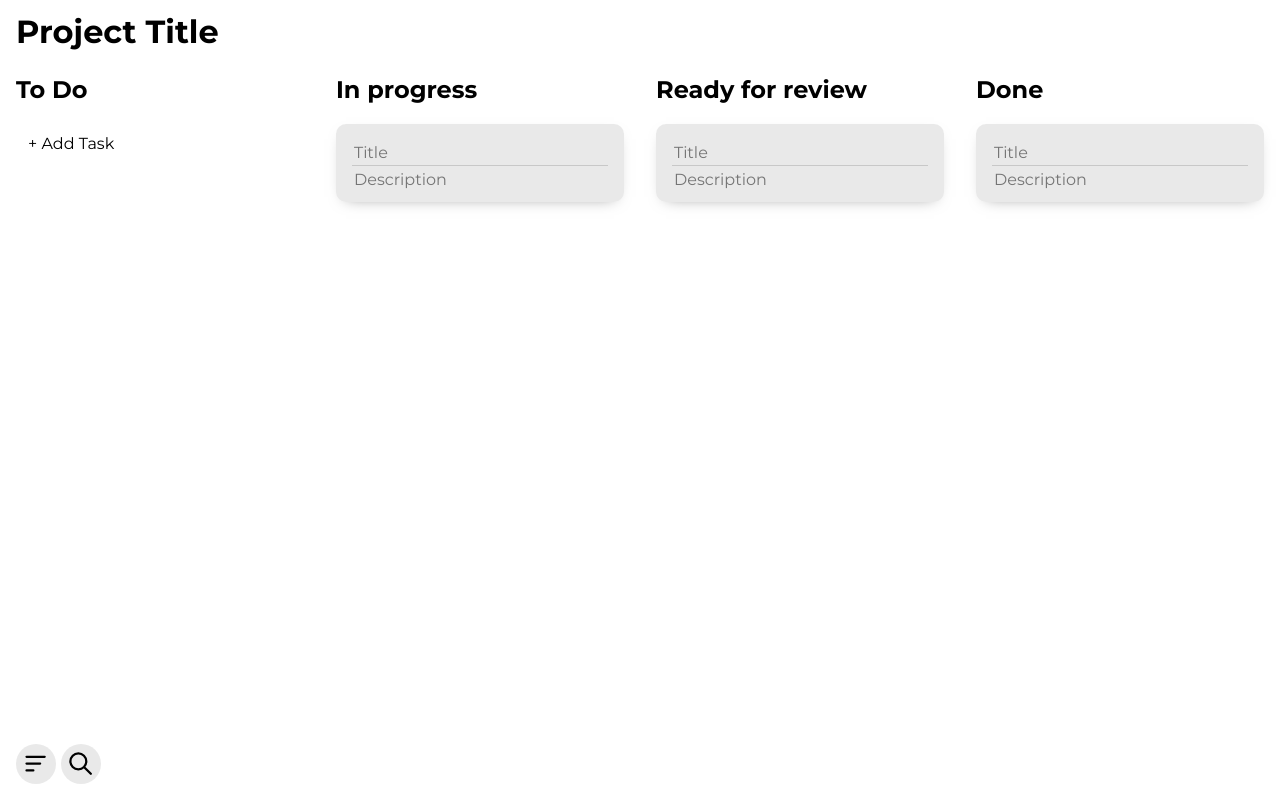
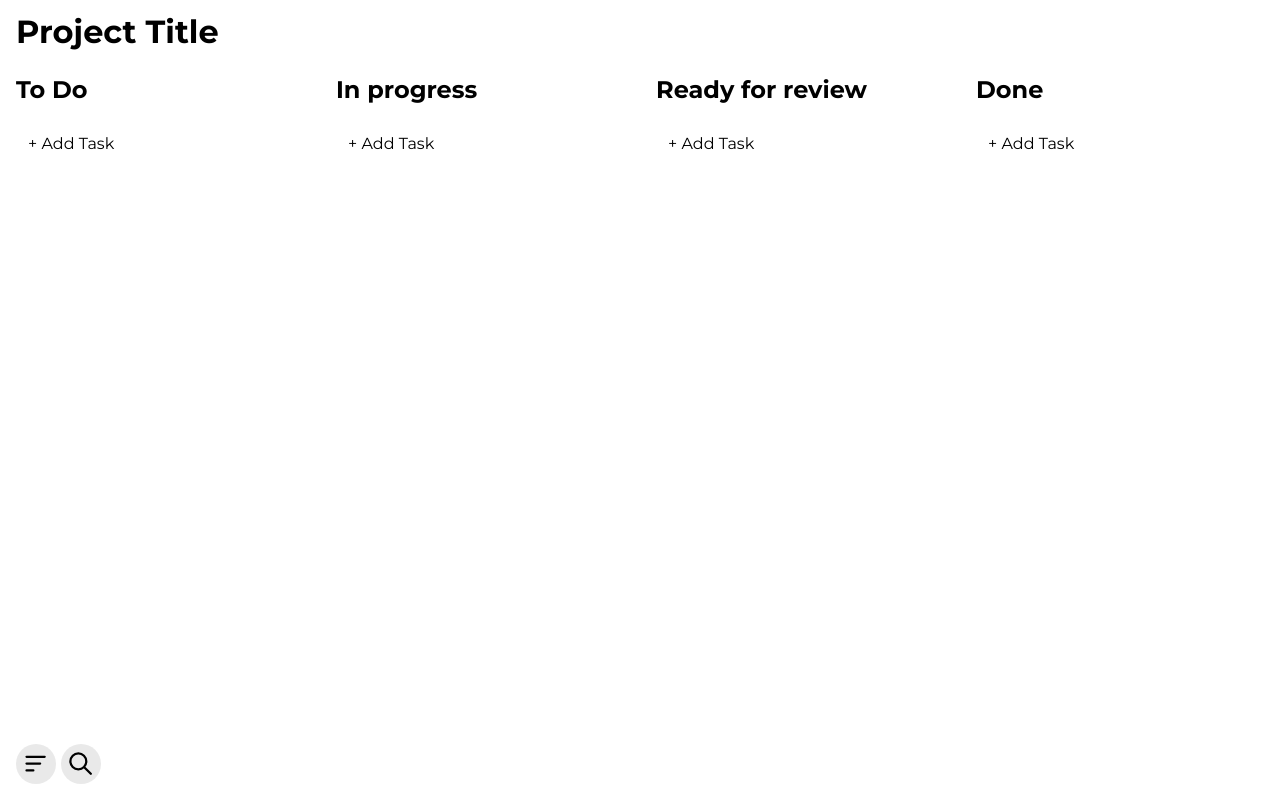
Before and after one commit to pgm-2425-programming-4/final-project-Lito00356, a React (Vite) app in the folder client/: page / in a window 1280 px wide. Built offline with nearby package versions, Linux system fonts and the light colour scheme.

Commit message:
added inline styling to the taskcomp | copied to the other statusses

```diff
--- a/client/src/App.jsx
+++ b/client/src/App.jsx
@@ -1,5 +1,6 @@
 import { QueryClient, QueryClientProvider } from "@tanstack/react-query";
 import { useState } from "react";
+import { AddTask } from "./components/add-task/Task";
 // import { Pagination } from "./components/backlog/pagination/pagination";
 import "./App.css";
 import { PaginatedBacklog } from "./components/backlog/paginated-backlog";
@@ -14,52 +15,22 @@ export default function MyApp() {
       <section className="tasks-container">
         <div className="tasks" id="to-do">
           <strong className="tasks__title">To Do</strong>
-          {/* <article className="tasks__item">
-            <form className="form">
-              <label className="form__label">
-                <input className="form__input" type="text" placeholder="Title" />
-              </label>
-            </form>
-          </article> */}
           <AddTask />
         </div>
+
         <div className="tasks" id="in-progress">
           <strong className="tasks__title">In progress</strong>
-          <article className="tasks__item">
-            <form className="form">
-              <label className="form__label">
-                <input className="form__input" type="text" placeholder="Title" />
-              </label>
-
-              <textarea className="form__textarea" type="text" placeholder="Description"></textarea>
-            </form>
-          </article>
+          <AddTask />
         </div>
 
         <div className="tasks" id="in-progress">
           <strong className="tasks__title">Ready for review</strong>
-          <article className="tasks__item">
-            <form className="form">
-              <label className="form__label">
-                <input className="form__input" type="text" placeholder="Title" />
-              </label>
-
-              <textarea className="form__textarea" type="text" placeholder="Description"></textarea>
-            </form>
-          </article>
+          <AddTask />
         </div>
 
         <div className="tasks" id="in-progress">
           <strong className="tasks__title">Done</strong>
-          <article className="tasks__item">
-            <form className="form">
-              <label className="form__label">
-                <input className="form__input" type="text" placeholder="Title" />
-              </label>
-
-              <textarea className="form__textarea" type="text" placeholder="Description"></textarea>
-            </form>
-          </article>
+          <AddTask />
         </div>
       </section>
 
@@ -122,56 +93,3 @@ export default function MyApp() {
     </QueryClientProvider>
   );
 }
-
-function AddTask() {
-  const [tasks, setTasks] = useState([]);
-  const [showForm, setShowForm] = useState(false);
-  const [hideAddTask, setHideAddTask] = useState(false);
-
-  function handleAddClick() {
-    setShowForm(true);
-    setHideAddTask(true);
-  }
-
-  function closeForm(e) {
-    e.preventDefault();
-    setShowForm(false);
-    setHideAddTask(false);
-  }
-
-  function addToTaskList() {
-    const newTask = {
-      id: Date.now(),
-      status: "done",
-      title: "",
-    };
-    setTasks((prevTasks) => [...prevTasks, newTask]);
-    setHideAddTask(false);
-  }
-
-  return (
-    <>
-      {showForm ? (
-        <article className="tasks__item">
-          <form className="form">
-            <label className="form__label">
-              <input className="form__input" type="text" placeholder="Title" />
-            </label>
-            <div className="form__commit">
-              <button className="button" onClick={addToTaskList}>
-                Add to list
-              </button>
-              <button className="button form__close" onClick={closeForm}>
-                X
-              </button>
-            </div>
-          </form>
-        </article>
-      ) : null}
-
-      <button className="button" onClick={handleAddClick} style={{ display: hideAddTask ? "none" : "inline-block" }}>
-        + Add Task
-      </button>
-    </>
-  );
-}
--- /dev/null
+++ b/client/src/components/add-task/Task.jsx
@@ -0,0 +1,59 @@
+import { useState } from "react";
+
+export function AddTask() {
+  const [tasks, setTasks] = useState([]);
+  const [showForm, setShowForm] = useState(false);
+  const [addTask, setAddTask] = useState(false);
+  const [hideAddToList, setHideAddToList] = useState(false);
+  const [title, setTitle] = useState("");
+
+  function handleAddClick() {
+    setShowForm(true);
+    setAddTask(true);
+  }
+
+  function closeForm(event) {
+    event.preventDefault();
+    setShowForm(false);
+    setAddTask(false);
+  }
+
+  function addTaskToList(event) {
+    event.preventDefault();
+    setTasks([...tasks, title]);
+    setTitle("");
+    setHideAddToList(true);
+    setAddTask(false);
+  }
+
+  return (
+    <>
+      {showForm ? (
+        <article className="tasks__item">
+          <form className="form">
+            <label className={`form__label ${addTask ? "" : "form__label--none"}`}>
+              <input className="form__input" type="text" placeholder="Title" />
+            </label>
+            <div
+              className="form__commit"
+              style={{
+                display: hideAddToList ? "none" : "flex",
+              }}
+            >
+              <button className="button" onClick={addTaskToList}>
+                Add to list
+              </button>
+              <button className="button form__close" onClick={closeForm}>
+                X
+              </button>
+            </div>
+          </form>
+        </article>
+      ) : null}
+
+      <button className="button" onClick={handleAddClick} style={{ display: addTask ? "none" : "inline-block" }}>
+        + Add Task
+      </button>
+    </>
+  );
+}
--- a/client/src/css/main.css
+++ b/client/src/css/main.css
@@ -110,6 +110,10 @@ body {
   width: 100%;
   height: 1px;
   background-color: rgba(153, 153, 153, 0.425);
+}
+
+.form__label--none::after {
+  content: none;
 }
 
 .menu-items {
```
Also changed, not shown: client/src/components/task-card/Task.jsx (deleted).
